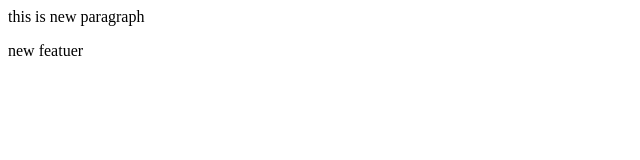
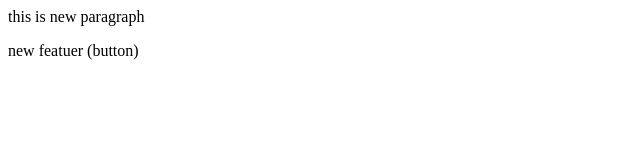
Before and after one commit to gu1408/localRepo, a plain HTML site: page index.html in a window 1280 px wide. Shown: the full height of the page, 0-640 px from the left. Drawn offline with Linux system fonts and the light colour scheme.

Commit message:
new button

```diff
--- a/index.html
+++ b/index.html
@@ -1,2 +1,2 @@
 <p>this is new paragraph</p>
-<p>new featuer  </p>
+<p>new featuer (button)  </p>
```
